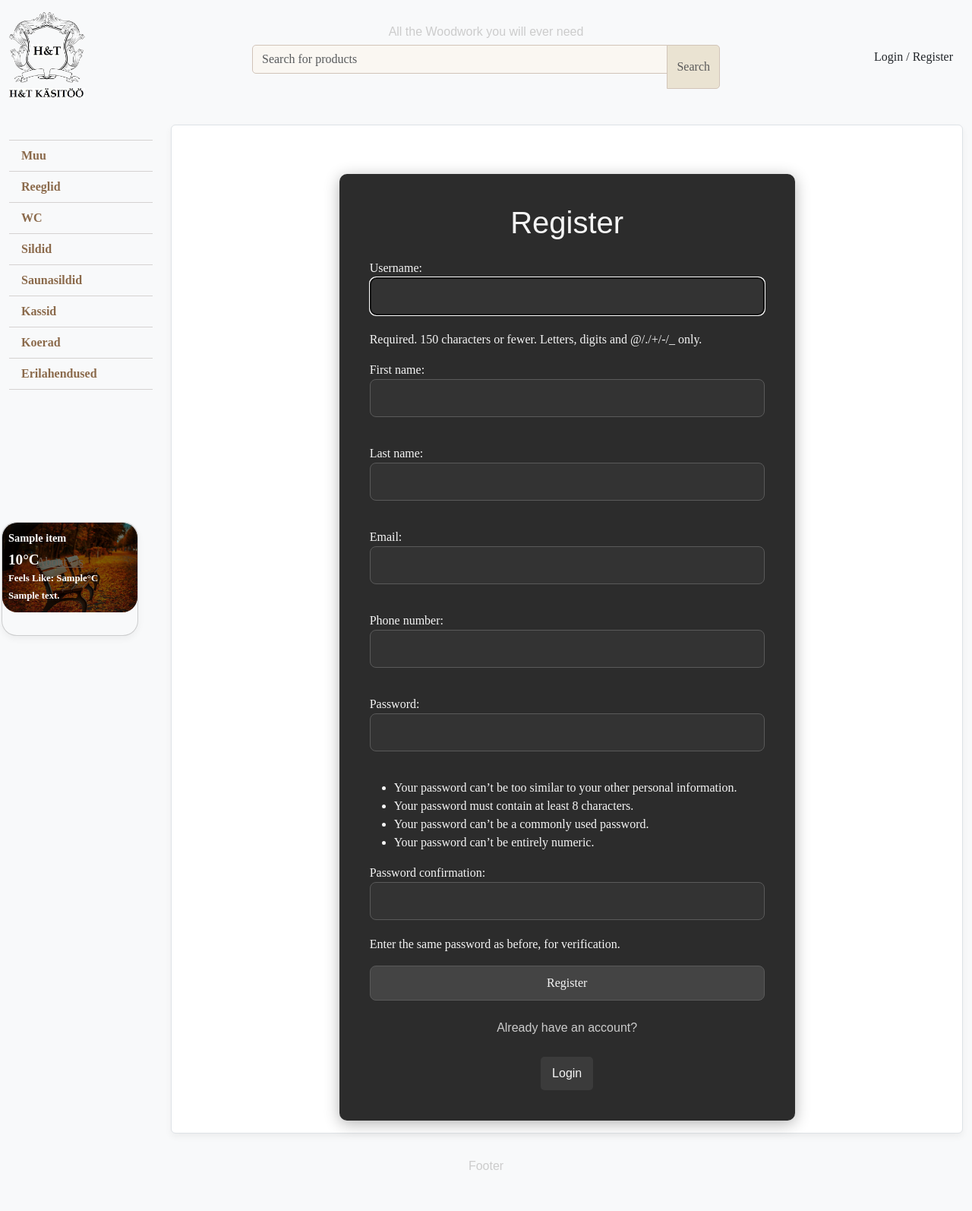
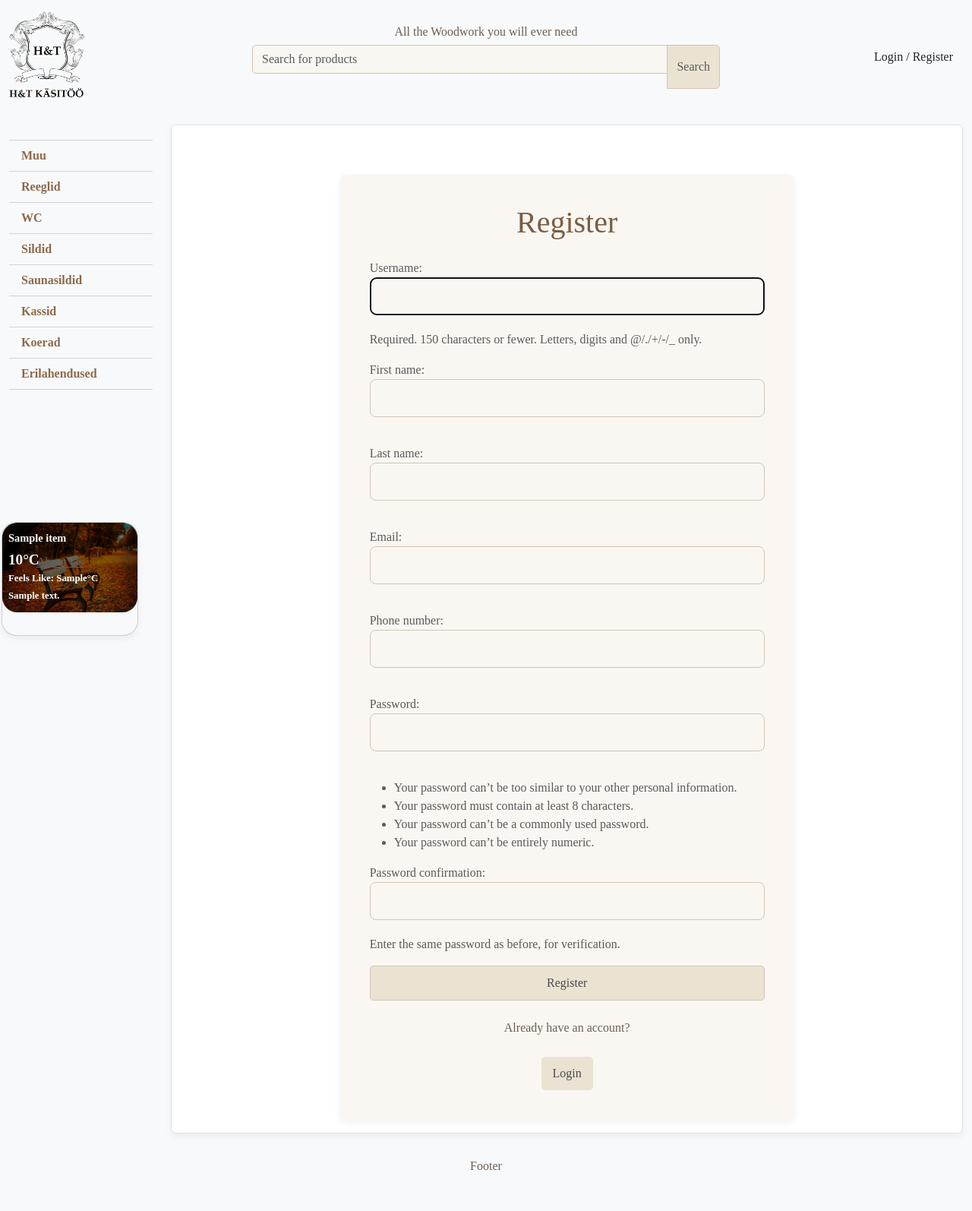
Before and after one commit to m6mmi/h-t-handcraft, a Django app: page /users/register/ in a window 1280 px wide. Shown: the whole page at 76% size. Run offline with Django 5.2, Linux system fonts and the light colour scheme; data comes from the database, SQL or seed files in the repository; tables that the repository leaves empty hold one stand-in row (values such as "Sample post"); a database or web service that is not in the repository returns one stand-in record (values such as "Sample title"); data that the repository does not hold is empty; parts of the project's set-up code (start-up, migrations or seed data) failed here and were passed over.

Commit message:
changed colors in register.css and edited about_us.html

```diff
--- a/templates/about_us.html
+++ b/templates/about_us.html
@@ -15,6 +15,7 @@
                 Samas oleme tulnud kliendi soovile ka vastu ja kiirtellimusi teinud.<br>
                 Aga nagu teie siis vajame meie ka uneaega.<br>
                 Kui sul on mingeid küsimusi või muresid võta julgelt ühendust:<br>
+                Keskmiselt vastame kirjadele 1tööpäeva jooksul. <br>
                 E-mail: kunst.on.moes@online.ee<br>
                 Tel: +372 53304239<br>
                 Facebook: H&T Käsitöö
@@ -30,6 +31,7 @@
                 At the same time, we have responded to the customer's request and made express orders.<br>
                 But like you, we also need sleep time.<br>
                 If you have any questions or problems feel free to contact us:<br>
+                On average, we answer letters within 1 working day.<br>
                 E-mail: kunst.on.moes@online.ee<br>
                 Tel: +372 53304239<br>
                 Facebook: H&T Käsitöö
--- a/users/templates/static/css/register.css
+++ b/users/templates/static/css/register.css
@@ -1,54 +1,54 @@
 .container {
-    background-color: #2c2c2c;
+    background-color: #faf7f2;
     border-radius: 10px;
     padding: 40px;
-    box-shadow: 0 4px 20px rgba(0, 0, 0, 0.3);
-    color: #f5f5f5;
+    box-shadow: 0 4px 10px rgba(0, 0, 0, 0.05);
+    color: #5a5a5a;
     max-width: 600px;
     margin: auto;
 }
 
 header h1 {
-    color: #f5f5f5;
+    color: #7a5d43;
     font-size: 2.5rem;
-    font-family: 'Arial', sans-serif;
+    font-family: 'Playfair Display', serif;
 }
 
 form input {
     width: 100%;
     padding: 12px;
     margin-bottom: 20px;
-    border: 1px solid #5a5a5a;
-    background-color: #333;
-    color: #fff;
+    border: 1px solid #d1c4b8;
+    background-color: #faf7f2;
+    color: #5a5a5a;
     border-radius: 8px;
     font-size: 1rem;
 }
 
 .custom-btn {
-    background-color: #444;
-    color: #f5f5f5;
-    border-radius: 8px;
+    background-color: #eae3d2;
+    color: #4a4a4a;
+    border-radius: 5px;
     padding: 10px 20px;
-    border: 1px solid #5a5a5a;
-    transition: background-color 0.3s ease, color 0.3s ease;
+    border: 1px solid #d1c4b8;
+    transition: background-color 0.2s ease, color 0.2s ease;
     width: 100%;
 }
 
 .custom-btn:hover {
-    background-color: #5a5a5a;
-    color: #ffffff;
+    background-color: #d6c9b7;
+    color: #3a3a3a;
 }
 
 .text-center {
-    color: #cccccc;
-    font-family: 'Arial', sans-serif;
+    color: #6c5e53;
+    font-family: 'Playfair Display', serif;
     font-size: 1rem;
 }
 
 .link-button {
-    background-color: #3b3b3b;
-    color: #f5f5f5;
+    background-color: #eae3d2;
+    color: #4a4a4a;
     border-radius: 5px;
     padding: 10px 15px;
     display: inline-block;
@@ -57,8 +57,8 @@
 }
 
 .link-button:hover {
-    background-color: #5a5a5a;
-    color: #ffffff;
+    background-color: #d6c9b7;
+    color: #3a3a3a;
 }
 
 @media (max-width: 576px) {
```
